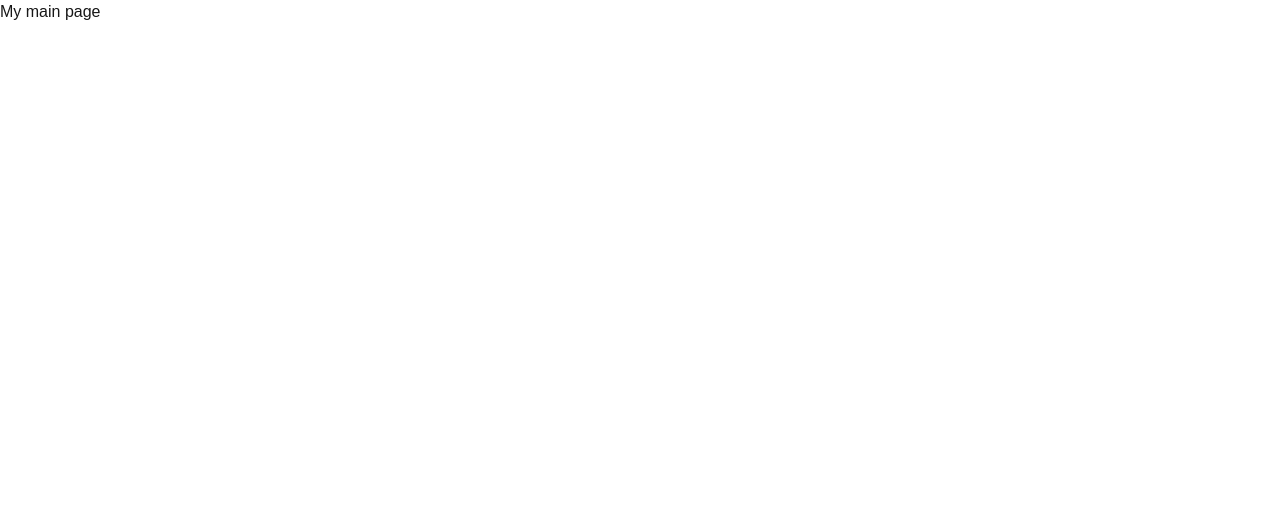
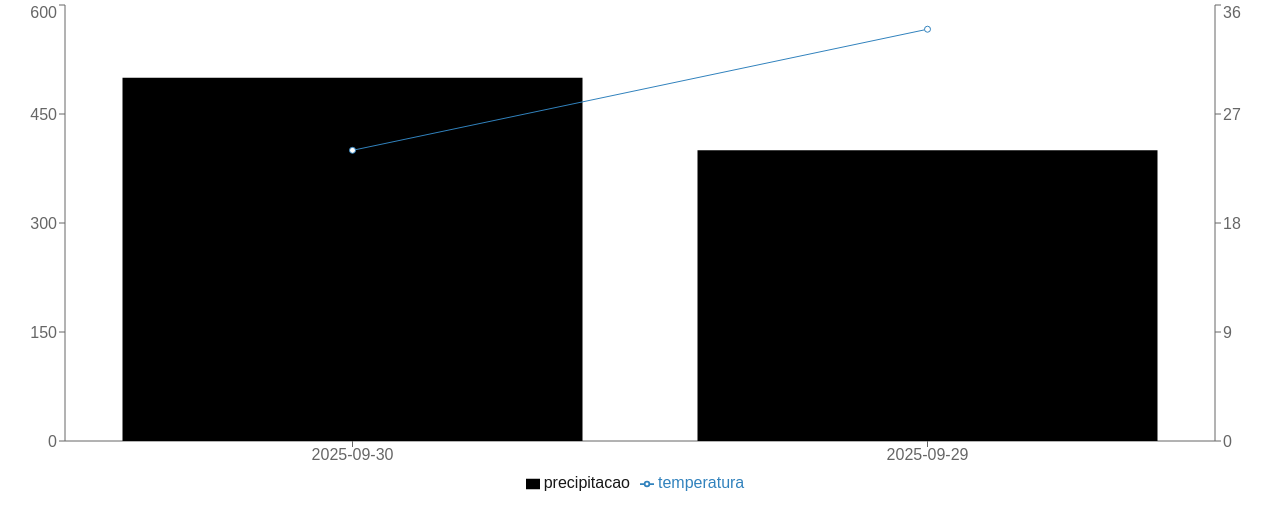
Before and after one commit to AngelsProgram/project-univesp-iv-meteorologico, a Next.js app: page / in a window 1280 px wide. Shown: the top 530 px of the page. Built offline with nearby package versions, Linux system fonts and the light colour scheme.

Commit message:
feat(charts): add recharts

```diff
--- a/package.json
+++ b/package.json
@@ -11,7 +11,8 @@
   "dependencies": {
     "next": "15.5.4",
     "react": "^19.1.1",
-    "react-dom": "^19.1.1"
+    "react-dom": "^19.1.1",
+    "recharts": "^3.2.1"
   },
   "devDependencies": {
     "@project/config-development": "file:config-development",
--- a/src/app/page.tsx
+++ b/src/app/page.tsx
@@ -1,3 +1,22 @@
-export default function Home(props: PageProps<"/">) {
-  return "My main page";
+'use client';
+import * as Recharts from 'recharts';
+import { data } from '#/data/dados';
+
+export default function Page(props: PageProps<"/">) {
+  const id_y_axis_left = 'id_y_axis_left';
+  const id_y_axis_right = 'id_y_axis_right';
+
+  return (
+    <Recharts.ResponsiveContainer width='100%' height={500}>
+      <Recharts.ComposedChart data={data}>
+        <Recharts.XAxis dataKey='data' />
+        <Recharts.YAxis yAxisId={id_y_axis_left} orientation='left' />
+        <Recharts.YAxis yAxisId={id_y_axis_right} orientation='right' />
+        <Recharts.Bar dataKey='precipitacao' yAxisId={id_y_axis_left} />
+        <Recharts.Line dataKey='temperatura' yAxisId={id_y_axis_right} />
+        <Recharts.Tooltip />
+        <Recharts.Legend />
+      </Recharts.ComposedChart>
+    </Recharts.ResponsiveContainer>
+  )
 }
--- /dev/null
+++ b/src/data/dados.ts
@@ -0,0 +1,12 @@
+export const data = [
+    {
+        data: '2025-09-30',
+        precipitacao: 500,
+        temperatura: 24,
+    },
+    {
+        data: '2025-09-29',
+        precipitacao: 400,
+        temperatura: 34,
+    }
+]
```
Also changed, not shown: 2 other files (tests, documents, lock files or other folders).
